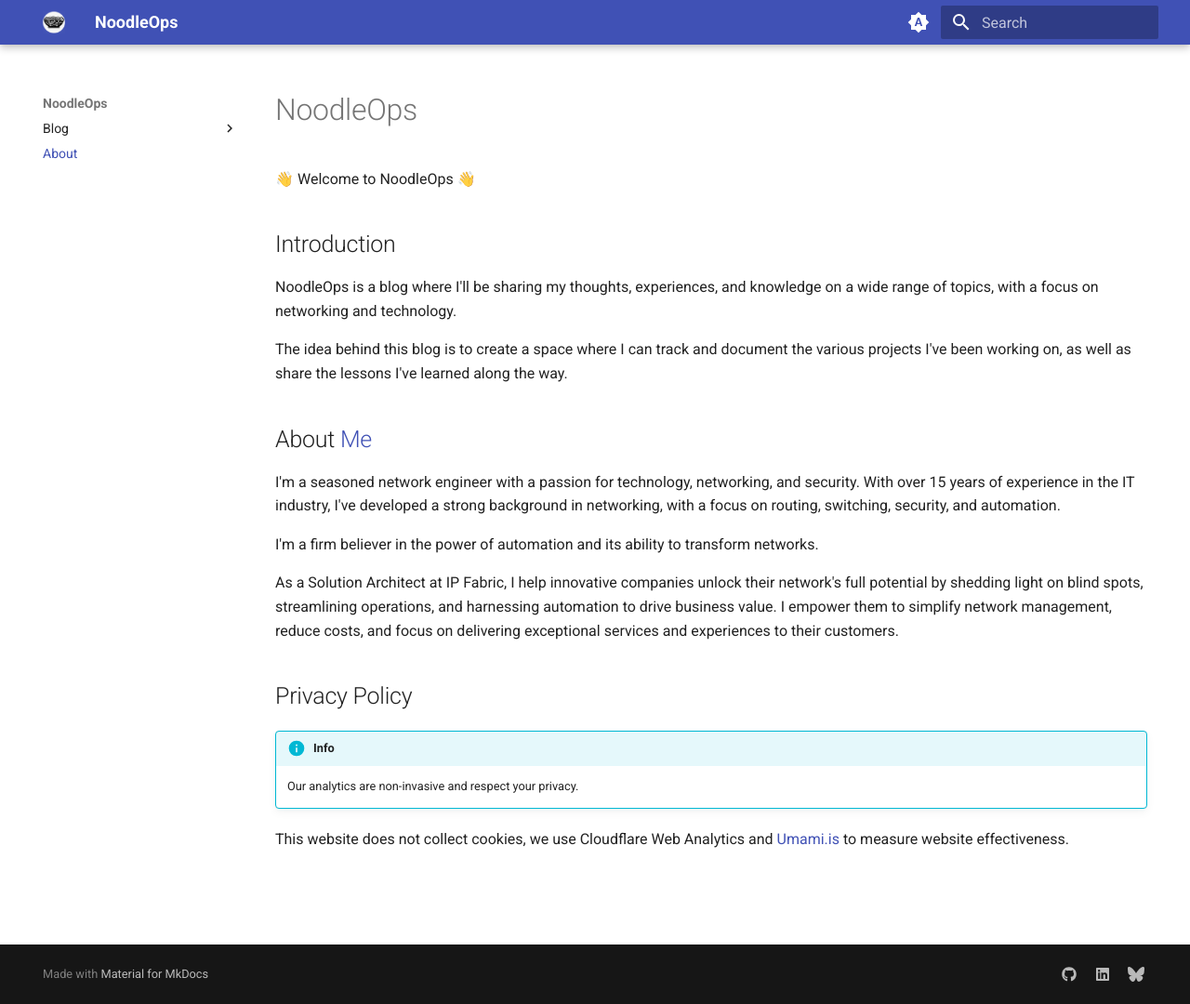
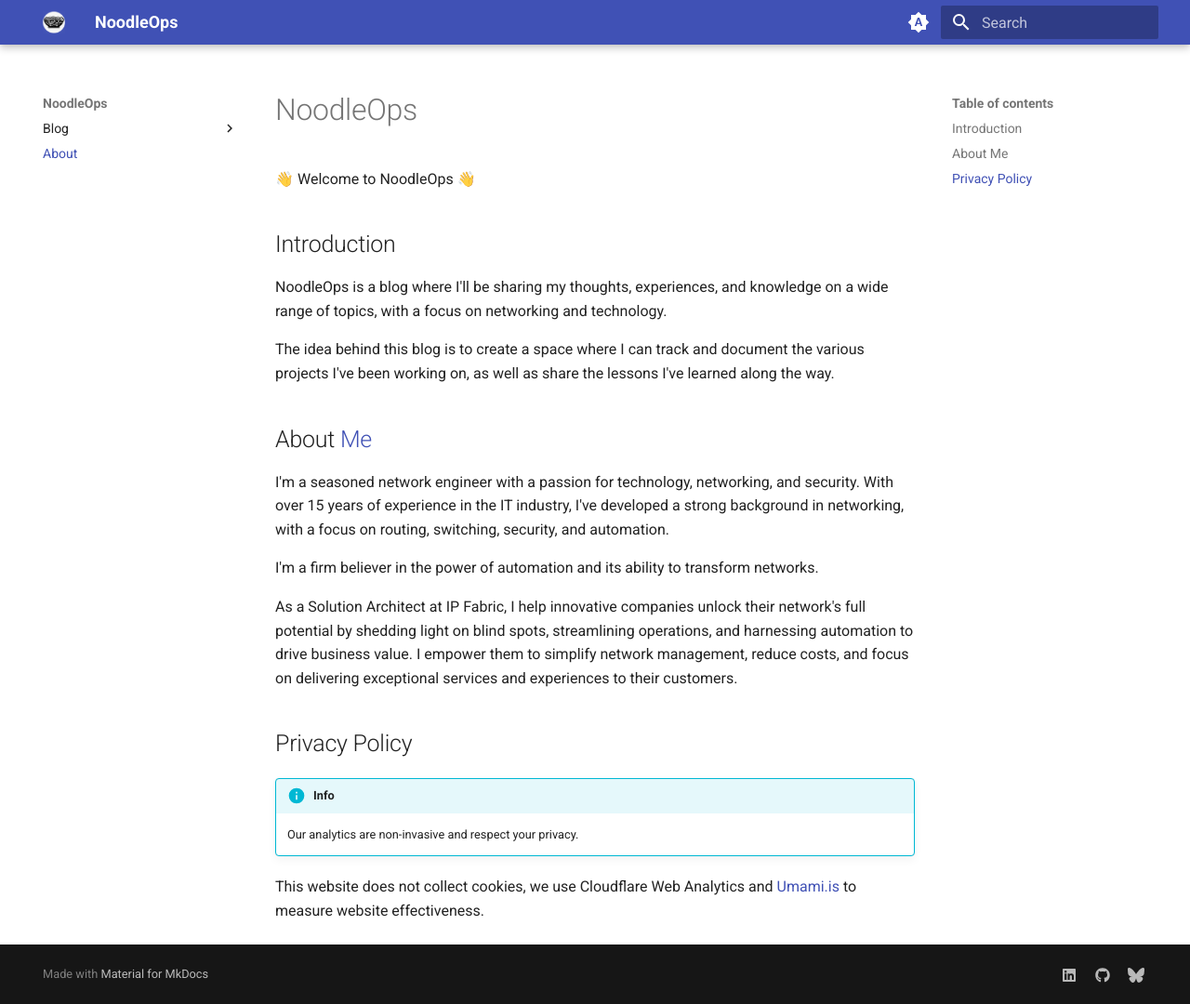
Before and after one commit to sdargoeuves/noodleops-mkdocs, an MkDocs documentation site: the page built from docs/about.md, in a window 1280 px wide and 1080 px high. Shown: the whole window at 93% size. Built offline with MkDocs 1.6.1 and Material for MkDocs 9.7.7, drawn with Linux system fonts in a browser that asks for light colours; part of the change alters nothing that is shown.

Commit message:
blog ONLY

```diff
--- a/docs/about.md
+++ b/docs/about.md
@@ -1,7 +1,11 @@
 ---
+date:
+  created: 2025-02-20
+  updated: 2025-02-21
+draft: false
 hide:
   # - navigation
-  - toc
+  # - toc
 ---
 # NoodleOps
 
--- a/mkdocs.yml
+++ b/mkdocs.yml
@@ -96,10 +96,10 @@ plugins:
 
 extra:
   social:
+    - icon: fontawesome/brands/linkedin
+      link: https://www.linkedin.com/in/seb-dargoeuves/
     - icon: fontawesome/brands/github
       link: https://github.com/sdargoeuves
-    - icon: fontawesome/brands/linkedin
-      link: https://www.linkedin.com/in/seb-dargoeuves/
     - icon: fontawesome/brands/bluesky
       link: https://bsky.app/profile/noodleops.bsky.social
 
```
